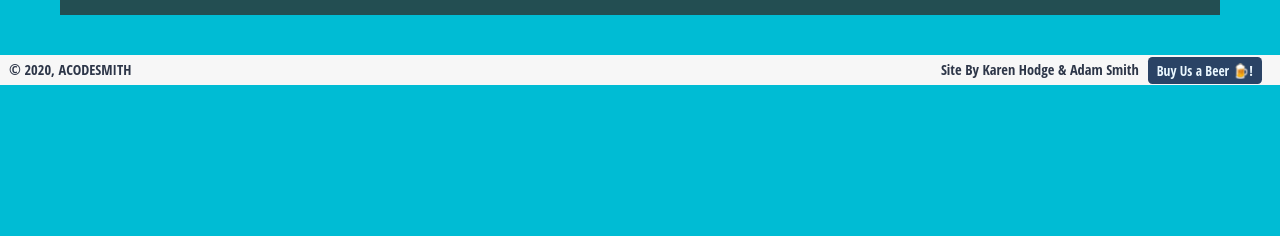
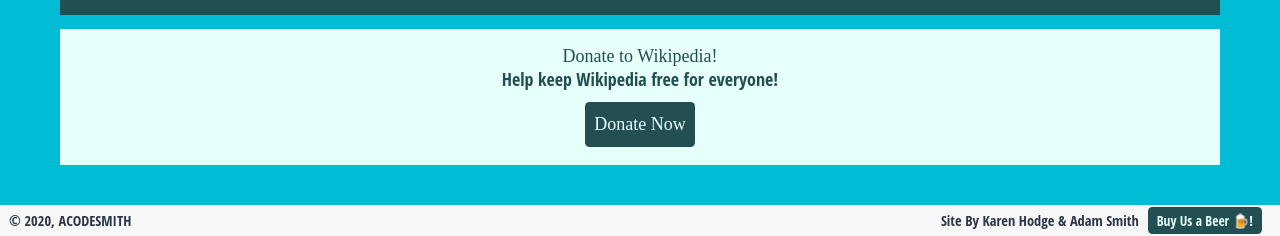
Before and after one commit to acodesmith/amazingkarens, a Gatsby site: page / in a window 1280 px wide. Shown: the part 2557-2793 px from the top of the page. Before the commit the page ends 2642 px from the top, so only its background shows below. Built offline with nearby package versions, Linux system fonts and the light colour scheme; Gatsby itself is replaced by a stand-in of ours.

Commit message:
- Adding wikipedia donation button

```diff
--- /dev/null
+++ b/src/components/DonateToWikipedia.tsx
@@ -0,0 +1,22 @@
+import React from "react"
+
+export const DonateToWikipedia = () => (
+  <div className="my-3 p-2 py-4 bg-teal-100 text-center text-teal-900">
+    <h3 style={{ fontFamily: "'Amatic SC', cursive" }} className="mb-0">
+      Donate to Wikipedia!
+    </h3>
+    <p className="mb-0">
+      Help keep Wikipedia free for everyone!
+      <br />
+      <a
+        className="bg-teal-900 text-teal-100 m-2 p-2 rounded inline-block"
+        style={{ fontFamily: "'Amatic SC', cursive" }}
+        href={
+          "https://donate.wikimedia.org/w/index.php?title=Special:LandingPage&country=US&uselang=en"
+        }
+      >
+        Donate Now
+      </a>
+    </p>
+  </div>
+)
--- a/src/components/Footer.tsx
+++ b/src/components/Footer.tsx
@@ -5,7 +5,7 @@
 	<footer className="main">
 		<span>© {new Date().getFullYear()}, ACODESMITH</span>
 		<span className="pl-2">Site  By Karen Hodge &amp; <a href="https://acodesmith.com">Adam Smith</a>
-		<a className="rounded bg-blue-900 text-blue-100 px-2 py-1 mx-2 text-xs" href="https://www.buymeacoffee.com/acodesmith">Buy Us a Beer 🍺!</a>
+		<a className="rounded bg-teal-900 text-teal-100 px-2 py-1 mx-2 text-xs" href="https://www.buymeacoffee.com/acodesmith">Buy Us a Beer 🍺!</a>
 		</span>
 	</footer>
 )
--- a/src/pages/index.tsx
+++ b/src/pages/index.tsx
@@ -3,8 +3,9 @@
 
 import Layout from "../components/layout"
 import SEO from "../components/seo"
-import { Karens as KarensComponent } from "../components/Karens";
-import { HelpUsFindKarens } from "../components/HelpUsFindKarens";
+import { Karens as KarensComponent } from "../components/Karens"
+import { HelpUsFindKarens } from "../components/HelpUsFindKarens"
+import { DonateToWikipedia } from "../components/DonateToWikipedia"
 
 const IndexPage = ({
   data: {
@@ -16,6 +17,7 @@
       <SEO title="Amazing Karens" />
       <KarensComponent data={Karens} />
       <HelpUsFindKarens />
+      <DonateToWikipedia />
     </Layout>
   )
 }
```
